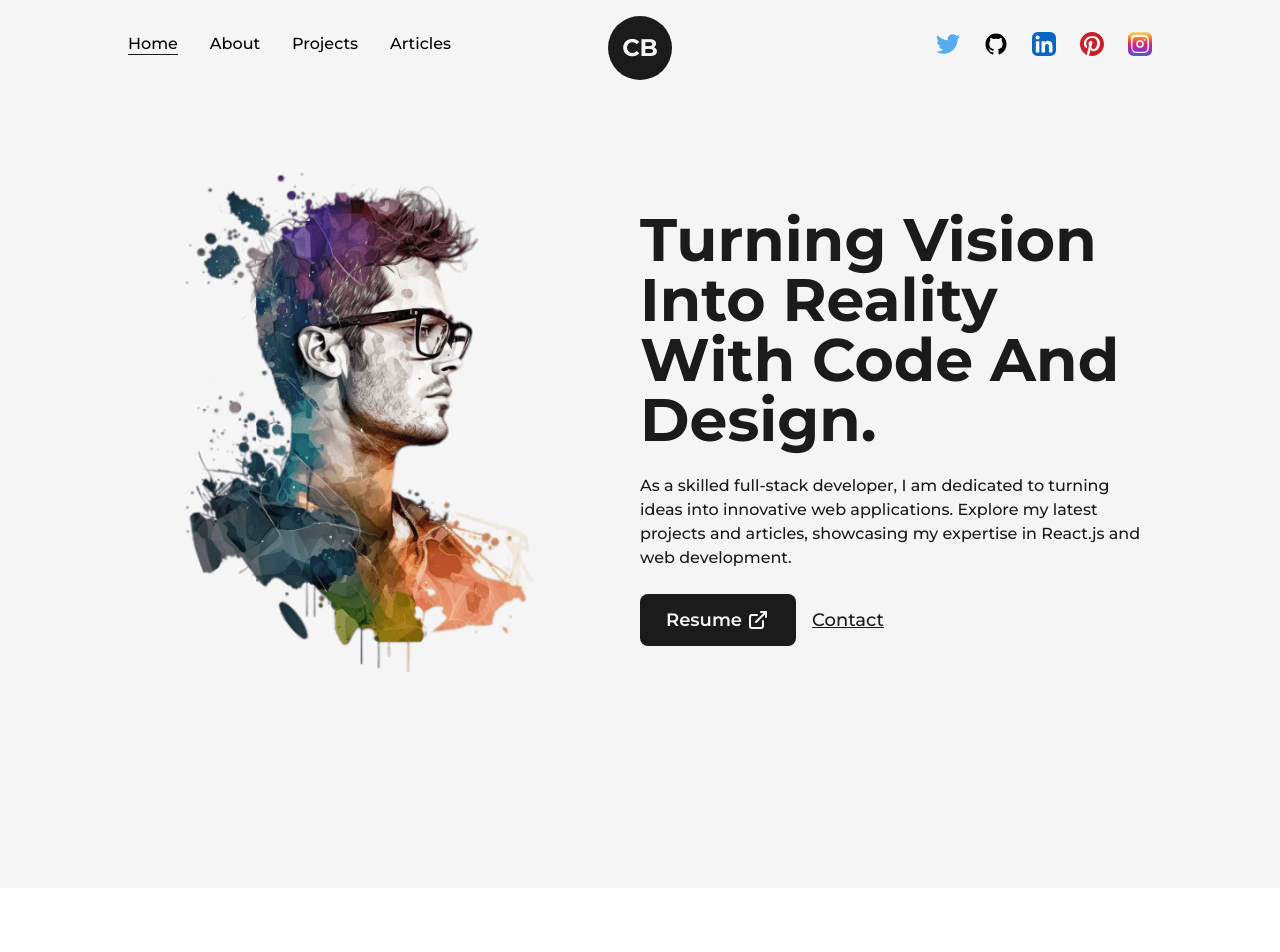
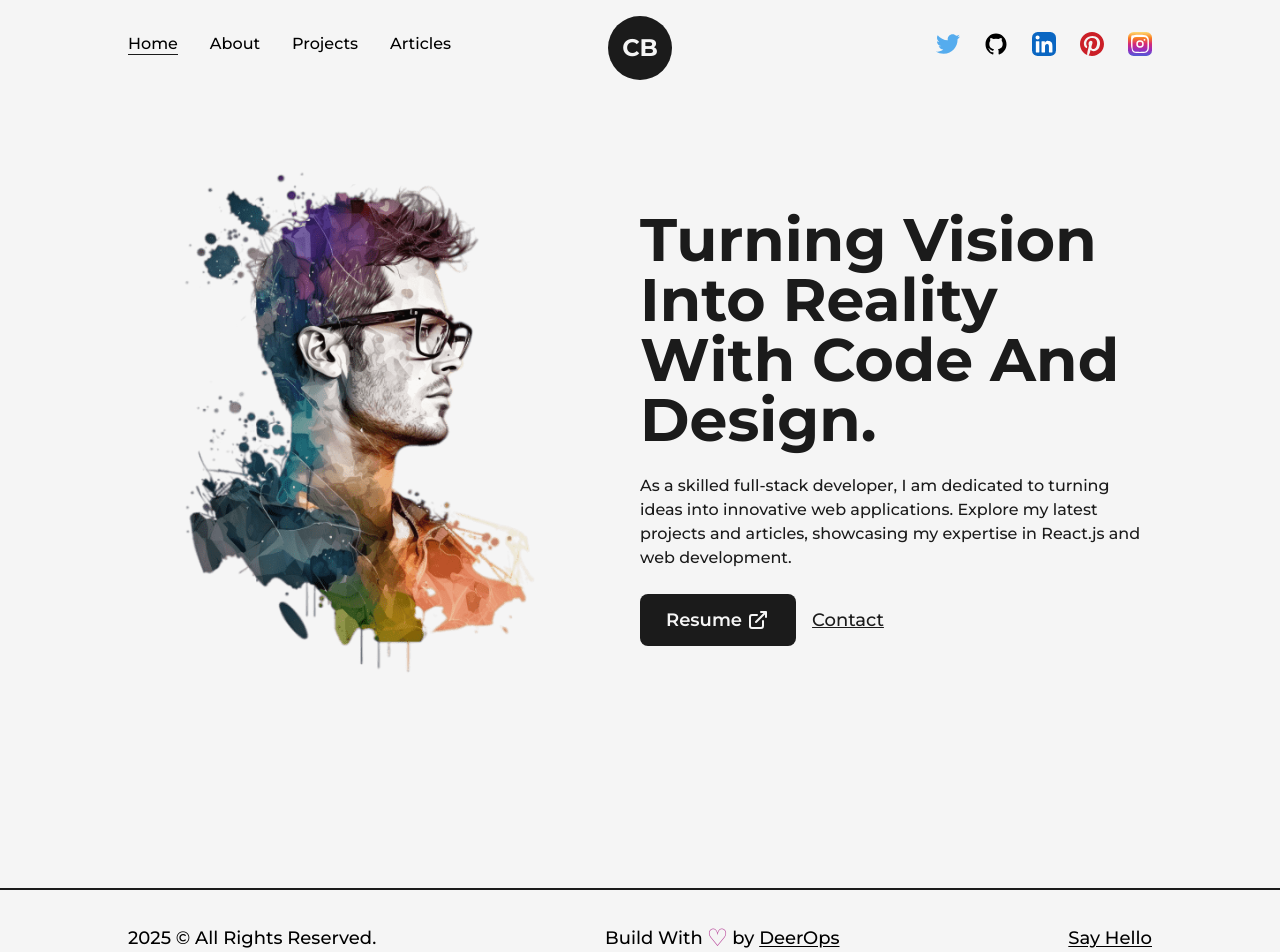
Before and after one commit to sinantech/website, a Next.js app: page / in a window 1280 px wide. Shown: the top 952 px of the page. Before the commit the page ends 888 px from the top, so only its background shows below. Built offline with nearby package versions, Linux system fonts and the light colour scheme.

Commit message:
feat:footer completed

```diff
--- /dev/null
+++ b/src/components/Footer.js
@@ -0,0 +1,33 @@
+import React from "react";
+import Layout from "./Layout";
+import Link from "next/link";
+
+const Footer = () => {
+  return (
+    <footer className="w-full border-t-2 border-solid border-dark font-medium text-lg">
+      <Layout className="py-8 flex items-center justify-between">
+        <span>{new Date().getFullYear()} &copy; All Rights Reserved.</span>
+        <div className="flex items-center">
+          Build With <span className="text-primary text-2xl px-1">&#9825;</span>
+          by&nbsp;
+          <Link
+            href="https://deerops.dev"
+            className="underline underline-offset-2"
+            target={"_blank"}
+          >
+            DeerOps
+          </Link>
+        </div>
+        <Link
+          href="https://deerops.dev"
+          target={"_blank"}
+          className="underline underline-offset-2"
+        >
+          Say Hello
+        </Link>
+      </Layout>
+    </footer>
+  );
+};
+
+export default Footer;
--- a/src/pages/_app.js
+++ b/src/pages/_app.js
@@ -1,3 +1,4 @@
+import Footer from "@/components/Footer";
 import Navbar from "@/components/NavBar";
 import "@/styles/globals.css";
 import { Montserrat } from "next/font/google";
@@ -20,6 +21,7 @@
       >
         <Navbar />
         <Component {...pageProps} />
+        <Footer />
       </main>
     </>
   );
```
